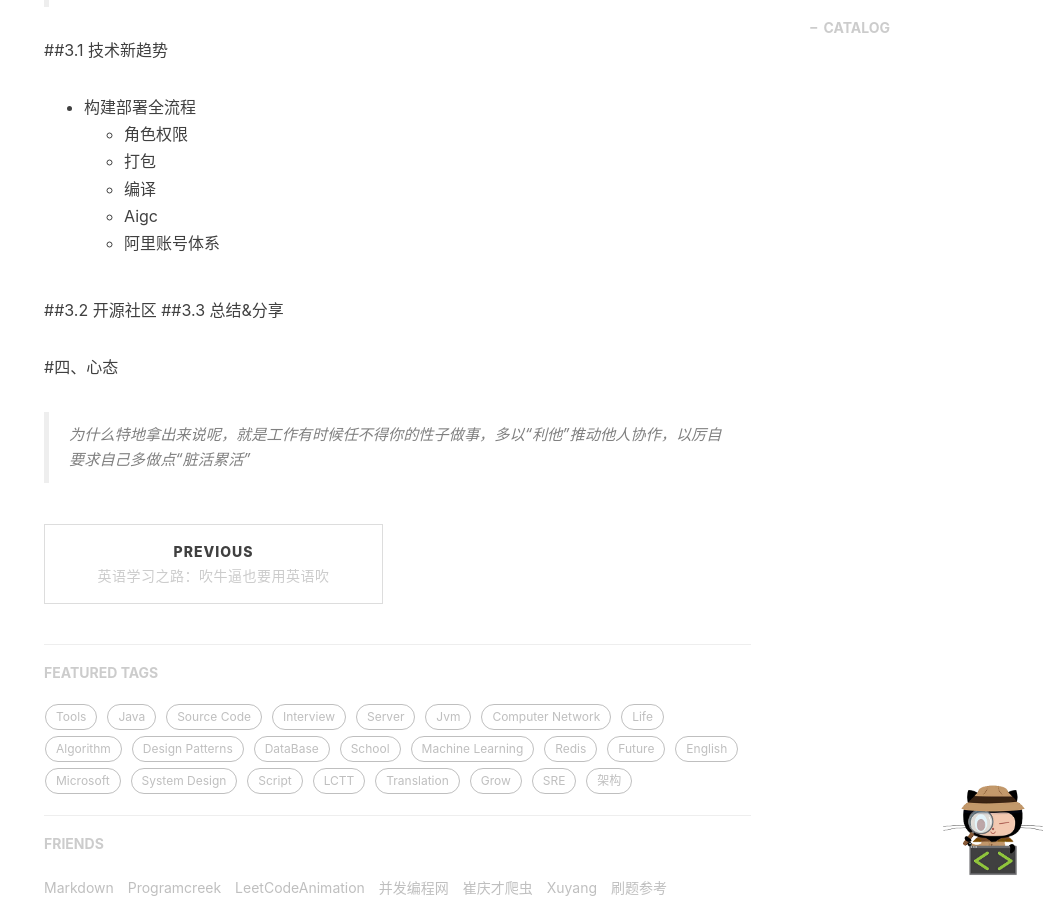
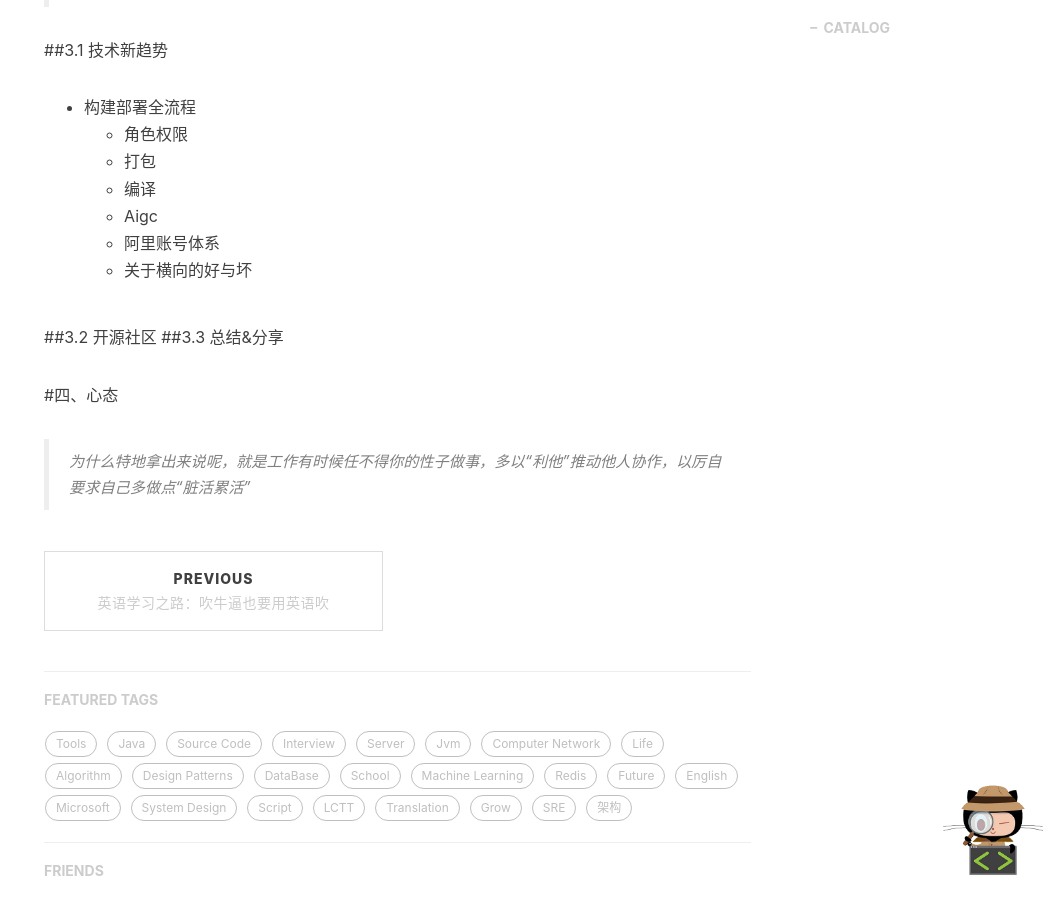
Before and after one commit to Gordon-Deng/Gordon-Deng.github.io, a Jekyll site: the page built from _posts/2023-01-01-聊聊什么是面试官喜欢的工程师.markdown, in a window 1280 px wide and 900 px high, scrolled down 1253 px. Shown: the whole window, without its empty margins (221-1280 px from the left). Built offline with Jekyll 4.4.1, drawn with Linux system fonts in a browser that asks for light colours; nearby versions of some CDN libraries; comment, search, counter and statistics services are not loaded.

Commit message:
Update 2023-01-01-聊聊什么是面试官喜欢的工程师.markdown

```diff
--- a/_posts/2023-01-01-聊聊什么是面试官喜欢的工程师.markdown
+++ b/_posts/2023-01-01-聊聊什么是面试官喜欢的工程师.markdown
@@ -41,6 +41,7 @@ tags:
 	* 编译
 	* Aigc
 	* 阿里账号体系
+	* 关于横向的好与坏
 
 ##3.2 开源社区
 ##3.3 总结&分享
```
